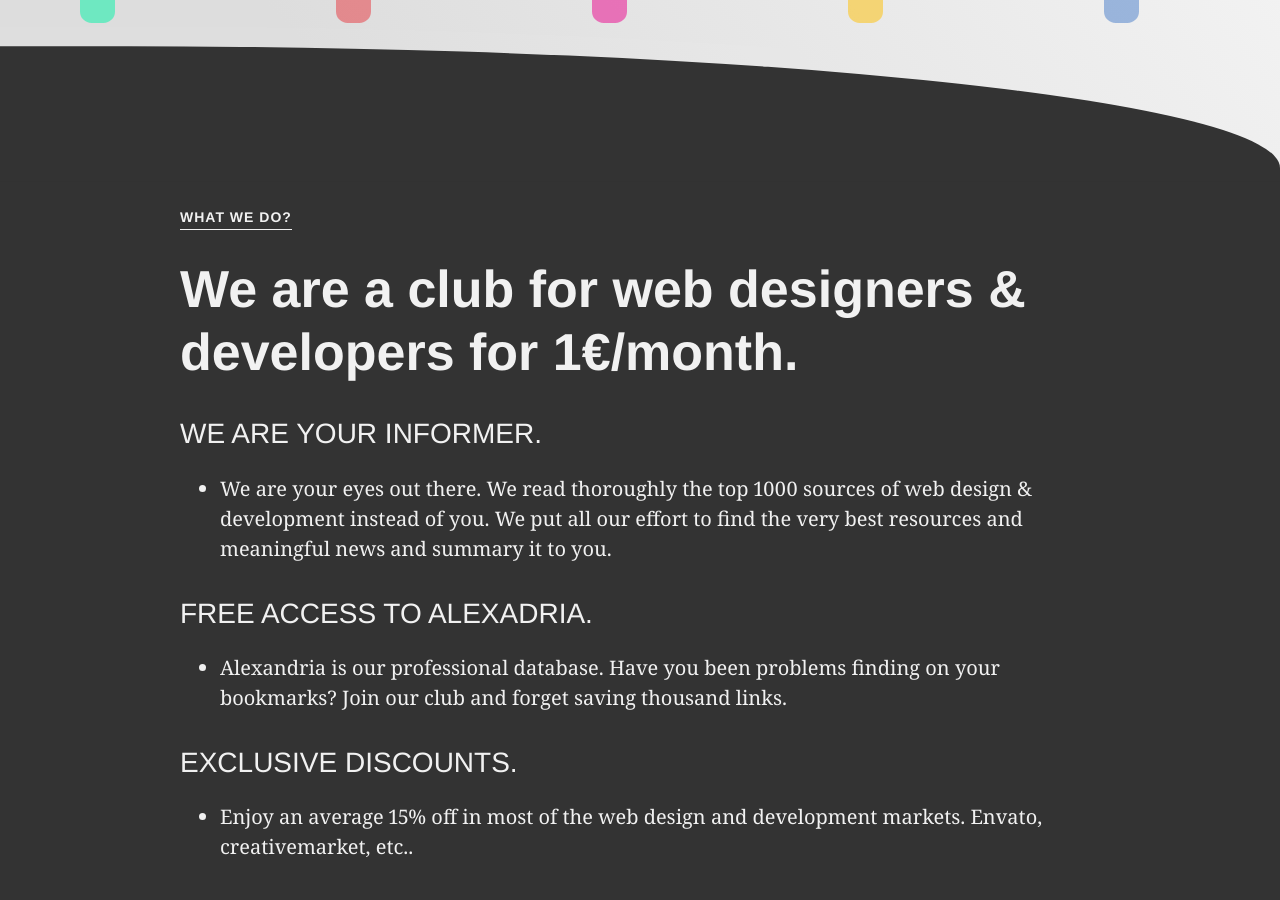
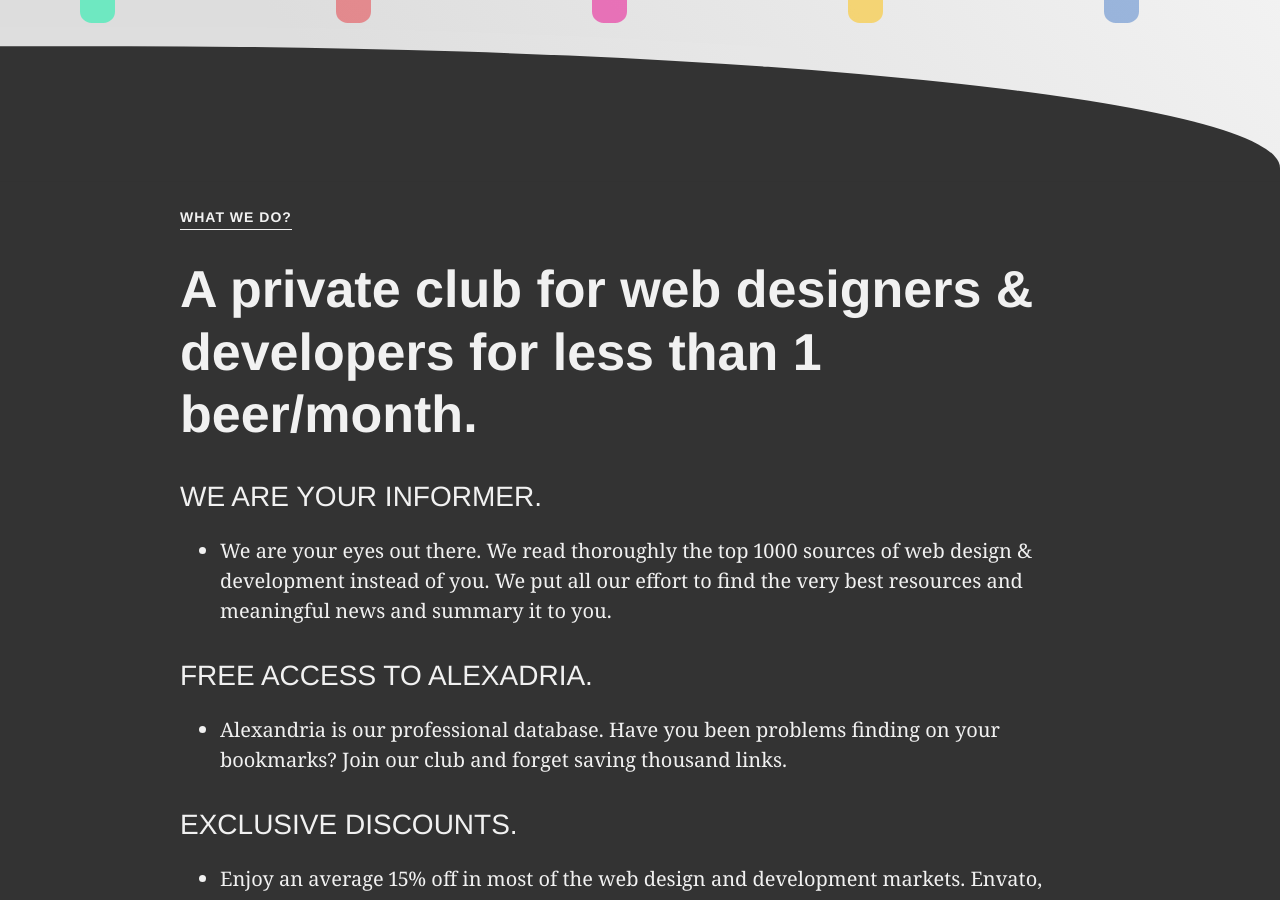
Before and after one commit to valencia-io/valencia-io, a Jekyll site: the page built from index.html, in a window 1280 px wide and 900 px high, scrolled down 765 px. Built offline with Jekyll 4.4.1, drawn with Linux system fonts in a browser that asks for light colours.

```diff
--- a/404.html
+++ b/404.html
@@ -1,5 +1,6 @@
-<!doctype html>
-<html lang="en">
+---
+layout: home
+---
 <head>
     <meta charset="utf-8">
     <title>Page Not Found</title>
--- a/index.html
+++ b/index.html
@@ -27,7 +27,7 @@ layout: home
 
     <article class="">
         <p class="type">What we do?</p>
-        <h1>We are a club for web designers & developers for 1€/month.</h1>
+        <h1>A private club for web designers & developers for less than 1 beer/month.</h1>
         <h3>We are your informer.</h3>
         <ul><li><p>We are your eyes out there. We read thoroughly the top 1000 sources of web design & development instead of you. We put all our effort to find the very best resources and meaningful news and summary it to you.</p></li></ul>
         <h3>Free access to alexadria.</h3>
```
Also changed, not shown: 4 other files.
